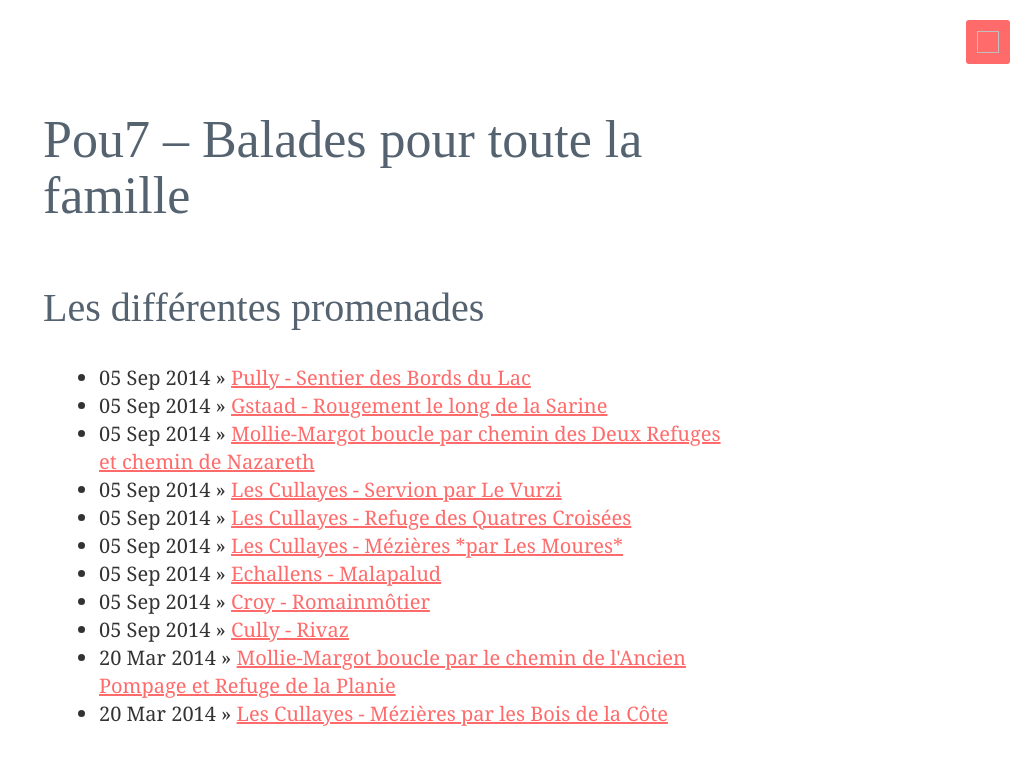
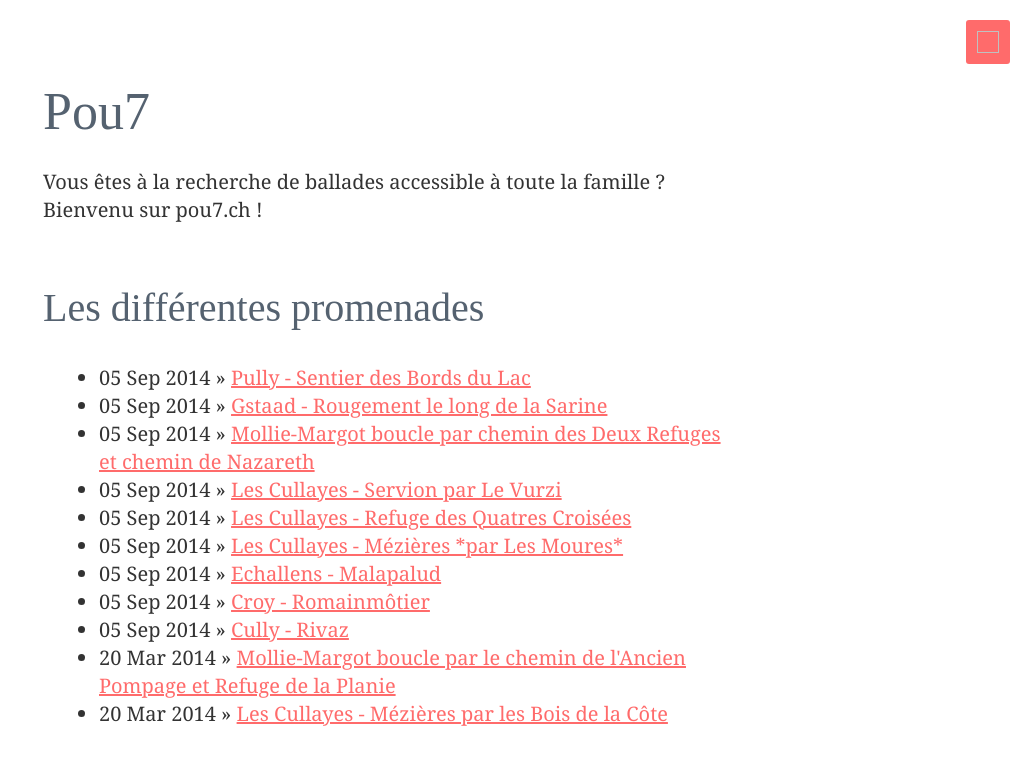
Before and after one commit to alienlebarge/pou7, a Jekyll site: the page built from index.html, in a window 1280 px wide. Shown: the top 765 px of the page, without its empty margins (250-1280 px from the left). Built offline with Jekyll 4.4.1, drawn with Linux system fonts in a browser that asks for light colours.

Commit message:
fix h1 margin

```diff
--- a/css/_base.vertical-rhythme.scss
+++ b/css/_base.vertical-rhythme.scss
@@ -17,7 +17,7 @@
 // 1: add 1 unit of spacing
 // 2: add 2 units of spacing
 // etc.
-$h1-rhythme-top:            4;
+$h1-rhythme-top:            3;
 $h1-rhythme-bottom:         0;
 
 $h2-rhythme-top:            1;
--- a/index.html
+++ b/index.html
@@ -4,7 +4,10 @@
 ---
 
 <header>
-  <h1>{{ site.name }} &ndash; Balades pour toute la famille</h1>
+  <h1>{{ site.name }}</h1>
+  <p>
+    Vous êtes à la recherche de ballades accessible à toute la famille ?<br>Bienvenu sur pou7.ch !
+  </p>
 </header>
 
 <h2>Les différentes promenades</h2>
```
Also changed, not shown: css/pou7.min.css, 1 other file.
